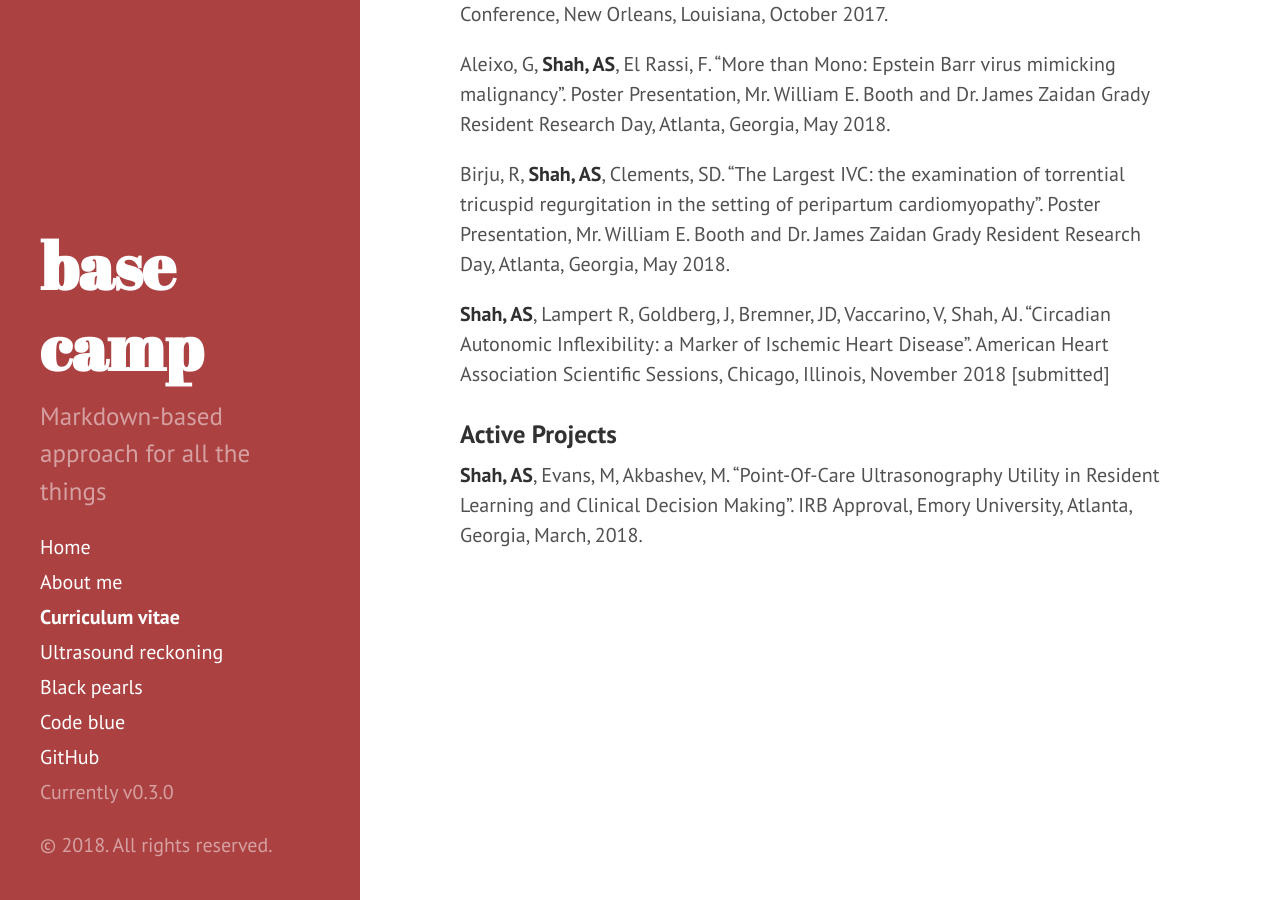
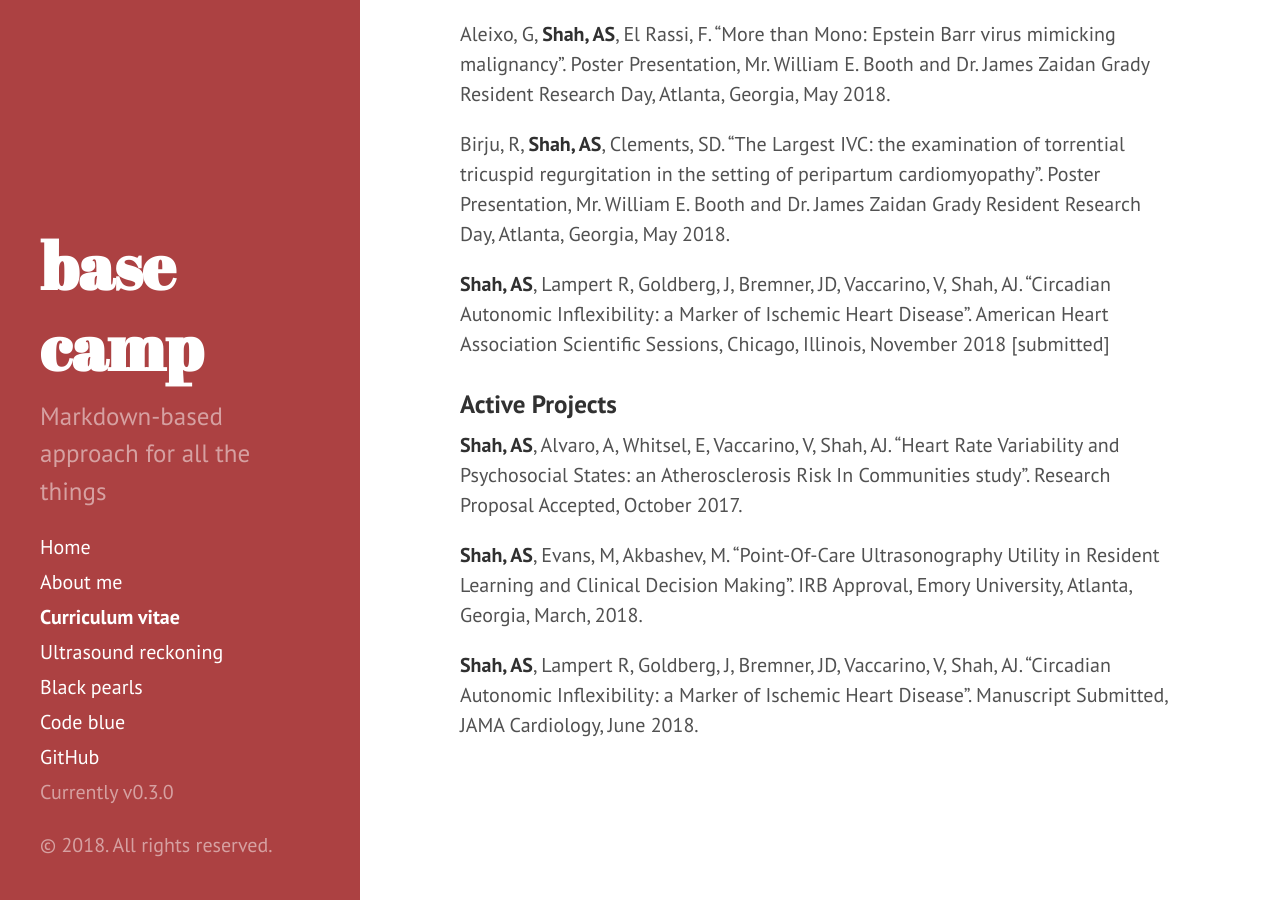
Before and after one commit to asshah4/asshah4.github.io, a Jekyll site: the page built from cv.md, in a window 1280 px wide and 900 px high, scrolled down 9514 px. Built offline with Jekyll 4.4.1, drawn with Linux system fonts in a browser that asks for light colours.

Commit message:
CV updates including italics for titles

```diff
--- a/cv.md
+++ b/cv.md
@@ -91,19 +91,19 @@
 
 Emory University School of Medicine
 J. Willis Hurst Internal Medicine Residency Program
-Lotions and Ointments and Creams, Oh My!
+*Lotions and Ointments and Creams, Oh My!*
 Bite-Sized Teaching Mode Conference
 February 28, 2018
 
 Emory University School of Medicine
 J. Willis Hurst Internal Medicine Residency Program
-The Problem Learner: A history and physical for learners with difficulties
+*The Problem Learner: A history and physical for learners with difficulties*
 Lecture for Distinction in Teaching and Leadership Conference
 March 15, 2018
 
 Emory University School of Medicine
 J. Willis Hurst Internal Medicine Residency Program
-Intervention of Ischemic Stroke: Thrombectomy in 6 to 16 Hours with Selection by Perfusion Imaging
+*Intervention of Ischemic Stroke: Thrombectomy in 6 to 16 Hours with Selection by Perfusion Imaging*
 Journal Club Conference
 March 21, 2018
 
@@ -111,7 +111,7 @@
 
 Emory University School of Medicine
 Department of Medicine
-Parasternal Long Axis View
+*Parasternal Long Axis View*
 Lecture for Faculty Development Conference
 November 16, 2017
 
@@ -195,47 +195,47 @@
 
 ###	Institutional
 
-Cortisol Levels in Rhesus Monkeys with Maternal Separation Over Longitudinal Cohorts
+*Cortisol Levels in Rhesus Monkeys with Maternal Separation Over Longitudinal Cohorts*
 **Anish Shah**, Mar Sanchez PhD
 Poster Presentation
 Scholarly Inquiry and Research at Emory Research Partners Symposium
 Atlanta, Georgia
 April 21, 2009
 
-Long-Term Outcomes of Newborns with Necrotizing Enterocolitis: a retrospective matched cohort study
+*Long-Term Outcomes of Newborns with Necrotizing Enterocolitis: a retrospective matched cohort study*
 **Anish Shah**, Emily Sanders*, Mary Mrdutt MD, Lena Perger MD
 Texas A&M University College of Medicine Research Symposium, 1st Place
 Temple, Texas
 April 12, 2016
 
-Long-Term Outcomes of Newborns with Necrotizing Enterocolitis: a retrospective matched cohort study
+*Long-Term Outcomes of Newborns with Necrotizing Enterocolitis: a retrospective matched cohort study*
 **Anish Shah***, Emily Sanders, Mary Mrdutt MD, Lena Perger MD
 Scott & White Healthcare Academic Operations Research Day
 Temple, Texas
 May 5 2016
 
-Association of Ischemia with Heart Rate Variability
+*Association of Ischemia with Heart Rate Variability*
 **Anish Shah MD***, Amit Shah MD MSCR
 Poster Presentation
 Emory Internal Medicine Resident Research Day
 Atlanta, Georgia
 April 3, 2018
 
-The Largest IVC: the examination of torrential tricuspid regurgitation in the setting of peripartum cardiomyopathy
+*The Largest IVC: the examination of torrential tricuspid regurgitation in the setting of peripartum cardiomyopathy*
 Birju Rao MD*, **Anish Shah MD**, Stephen D. Clements MD
 Poster Presentation
 Mr. William E. Booth and Dr. James Zaidan Grady Resident Research Day
 Atlanta, Georgia
 May 30, 2018
 
-More than Mono: Epstein Barr virus mimicking malignancy
+*More than Mono: Epstein Barr virus mimicking malignancy*
 Gabriel Aleixo*, **Anish Shah MD**, Fuad El Rassi MD
 Poster Presentation
 Mr. William E. Booth and Dr. James Zaidan Grady Resident Research Day
 Atlanta, Georgia
 May 30, 2018
 
-Association of Ischemia with Heart Rate Variability
+*Association of Ischemia with Heart Rate Variability*
 **Anish Shah MD***, Amit Shah MD MSCR
 Poster Presentation
 Mr. William E. Booth and Dr. James Zaidan Grady Resident Research Day
@@ -244,26 +244,26 @@
 
 ### Regional
 
-Influence of the Acoustic Parameter of Pitch on Emotion and Focus Location in Statements using Ditransitive Verb Manipulations
+*Influence of the Acoustic Parameter of Pitch on Emotion and Focus Location in Statements using Ditransitive Verb Manipulations*
 **Anish Shah**, Yu Li PhD
 Poster Presentation
 Great Lakes Expo for Experimental and Formal Undergraduate Linguistics, Michigan State University, East Lansing, Michigan
 April 23, 2011
 
-Illuminating the Case of a Rare GI Bleed
+*Illuminating the Case of a Rare GI Bleed*
 **Anish Shah***, Austin Metting MD
 Poster Presentation
 American College of Physicians Texas Chapter Conference
 November 7, 2015
 
-Three’s company: nocardiosis, neuroendocrine hyperplasia, and breast cancer
+*Three’s company: nocardiosis, neuroendocrine hyperplasia, and breast cancer*
 **Anish Shah MD***, Stephen D. Clements MD, Matthew Dudgeon MD PhD
 Poster Presentation
 American College of Physicians Georgia Chapter Conference
 Savannah, Georgia
 September 30, 2017
 
-Three’s company: nocardiosis, neuroendocrine hyperplasia, and breast cancer
+*Three’s company: nocardiosis, neuroendocrine hyperplasia, and breast cancer*
 **Anish Shah MD***, Stephen D. Clements MD, Matthew Dudgeon MD PhD
 Poster Presentation
 Southern Hospital Medicine Conference
@@ -272,21 +272,21 @@
 
 ### National
 
-Genetic Linkage Analysis for Cystic Fibrosis Related Diabetes
+*Genetic Linkage Analysis for Cystic Fibrosis Related Diabetes*
 **Anish Shah**, Scott Blackman MD PhD
 Poster Presentation
 NIDDK Medical Student Research Symposium at Vanderbilt University
 Vanderbilt University, Nashville, Tennessee
 August 2015
 
-Long-Term Outcomes of Newborns with Necrotizing Enterocolitis: a retrospective matched cohort study
+*Long-Term Outcomes of Newborns with Necrotizing Enterocolitis: a retrospective matched cohort study*
 **Anish Shah**, Emily Sanders, Mary Mrdutt MD*, Lena Perger MD
 Oral Presentation
 Annual Meeting of the Canadian Association of Pediatric Surgery
 Vancouver, Canada
 September 22-24, 2017
 
-Circadian Autonomic Inflexibility: a Marker of Ischemic Heart Disease
+*Circadian Autonomic Inflexibility: a Marker of Ischemic Heart Disease*
 **Anish Shah MD***, Rachel Lampert MD, Jack Goldberg PhD, J. Douglas Bremner MD, Viola Vaccarino MD PhD, Amit Shah MD MSCR
 Presentation [submitted]
 American Heart Association Scientific Sessions
@@ -323,4 +323,8 @@
 
 ### Active Projects
 
+**Shah, AS**, Alvaro, A, Whitsel, E, Vaccarino, V, Shah, AJ. “Heart Rate Variability and Psychosocial States: an Atherosclerosis Risk In Communities study”. Research Proposal Accepted, October 2017.
+
 **Shah, AS**, Evans, M, Akbashev, M. “Point-Of-Care Ultrasonography Utility in Resident Learning and Clinical Decision Making”. IRB Approval, Emory University, Atlanta, Georgia, March, 2018.
+
+**Shah, AS**, Lampert R, Goldberg, J, Bremner, JD, Vaccarino, V, Shah, AJ. “Circadian Autonomic Inflexibility: a Marker of Ischemic Heart Disease”. Manuscript Submitted, JAMA Cardiology, June 2018.
```
